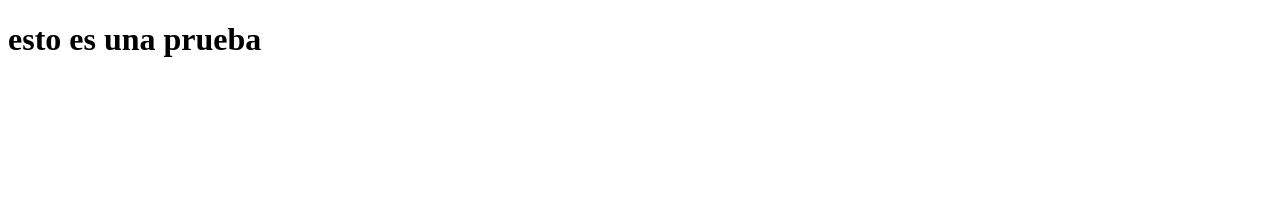
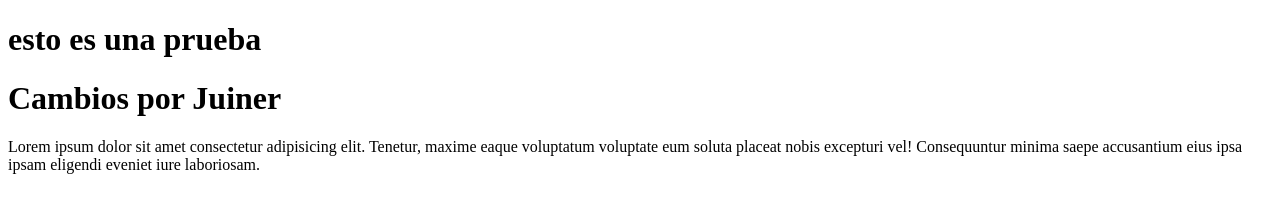
Before and after one commit to Paularodriguez03/prueba, a plain HTML site: page index.html in a window 1280 px wide. Drawn offline with Linux system fonts and the light colour scheme.

Commit message:
Commit2 realizado por Juiner

```diff
--- a/index.html
+++ b/index.html
@@ -8,5 +8,7 @@
 </head>
 <body>
     <h1>esto es una prueba</h1>
+    <h1>Cambios por Juiner</h1>
+    <p>Lorem ipsum dolor sit amet consectetur adipisicing elit. Tenetur, maxime eaque voluptatum voluptate eum soluta placeat nobis excepturi vel! Consequuntur minima saepe accusantium eius ipsa ipsam eligendi eveniet iure laboriosam.</p>
 </body>
 </html>
```
